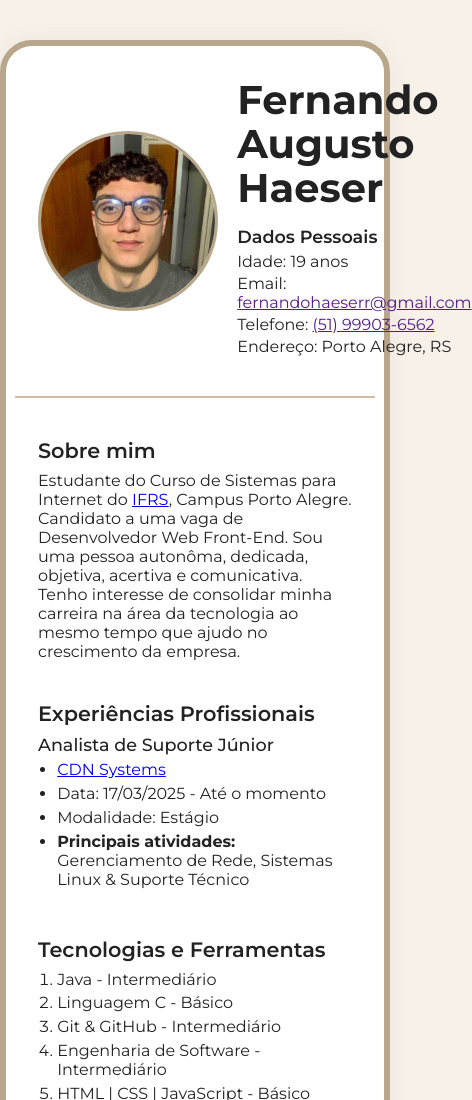
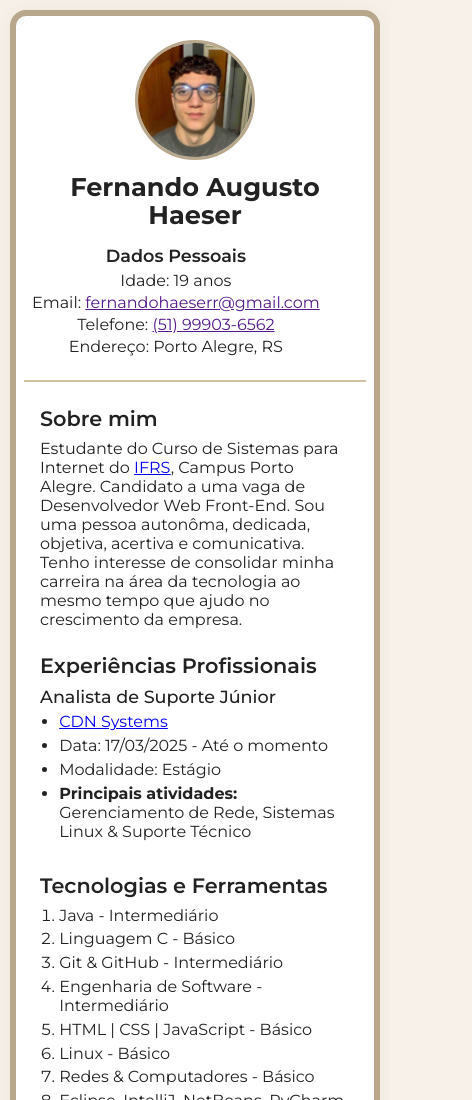
Before and after one commit to FernandoHaeser/CurriculumFrontEnd, a plain HTML site: page index.html in a window 390 px wide. Shown: the top 1100 px of the page, 472 px wide, since content can reach past the window. Drawn offline with Linux system fonts and the light colour scheme.

Commit message:
css para telefones

```diff
--- a/css/styles.css
+++ b/css/styles.css
@@ -151,3 +151,45 @@ footer {
   gap: 2rem; /* Espaço entre ícones */
   margin-top: 0.5rem;
 }
+
+/* CSS PARA TELEFONES CELULARES */
+@media (max-width: 700px) {
+  body {
+    border-radius: 16px;
+    margin: 10px;
+    padding: 0.5rem;
+    max-width: 100%;
+    min-width: 0;
+  }
+
+  .header-container {
+    flex-direction: column;
+    align-items: center;
+    gap: 0.8rem;
+    padding: 1rem 0.5rem 0 0.5rem;
+    text-align: center;
+  }
+
+  .header-container img {
+    width: 120px;
+    height: 120px;
+  }
+
+  .header-container h1 {
+    font-size: 1.6rem;
+  }
+
+  main {
+    padding: 1rem;
+    gap: 1rem;
+  }
+
+  .divisoria, footer {
+    width: 100%;
+    margin: 1rem auto 0.5rem auto;
+  }
+
+  .social-networks img {
+    width: 48px;
+  }
+}
```
